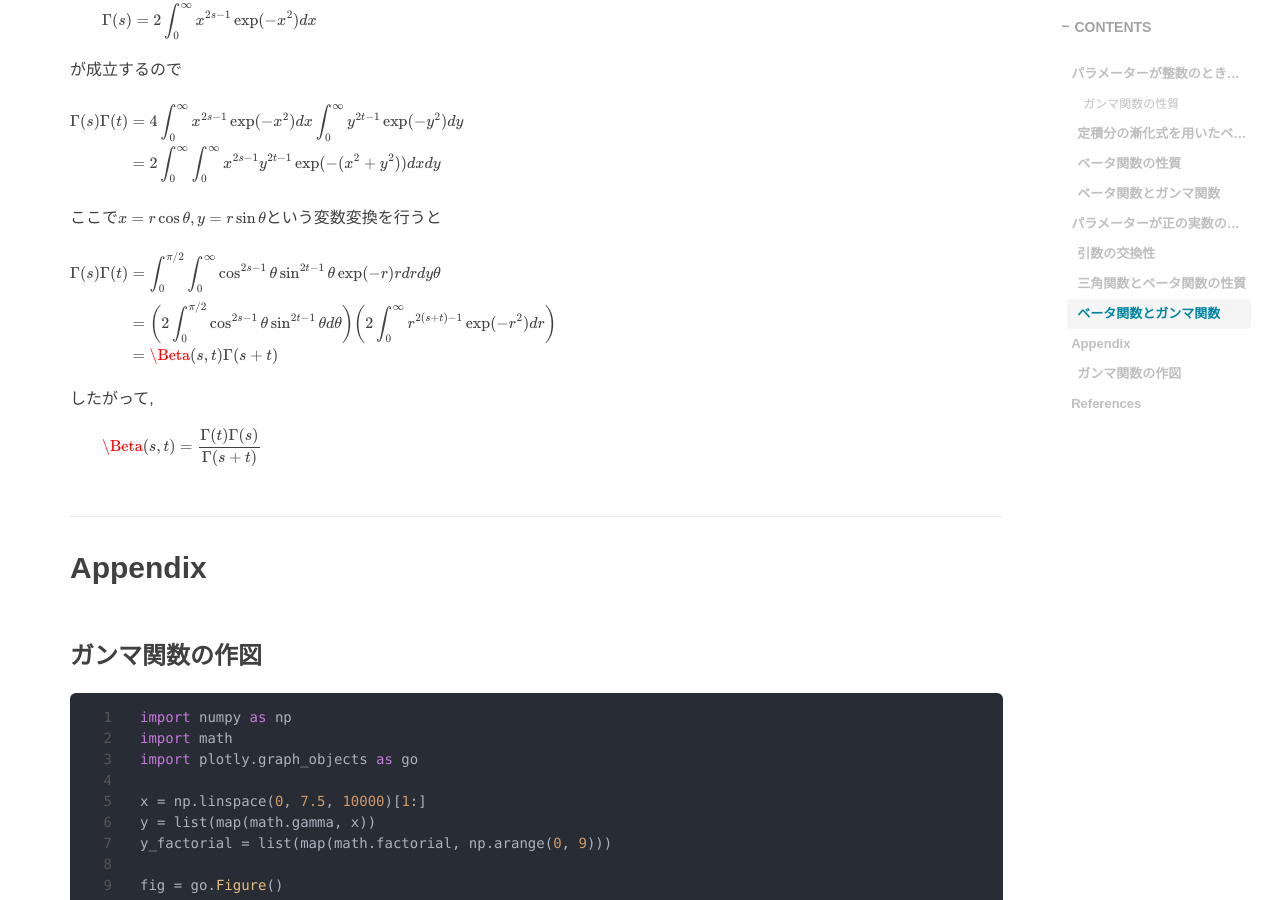
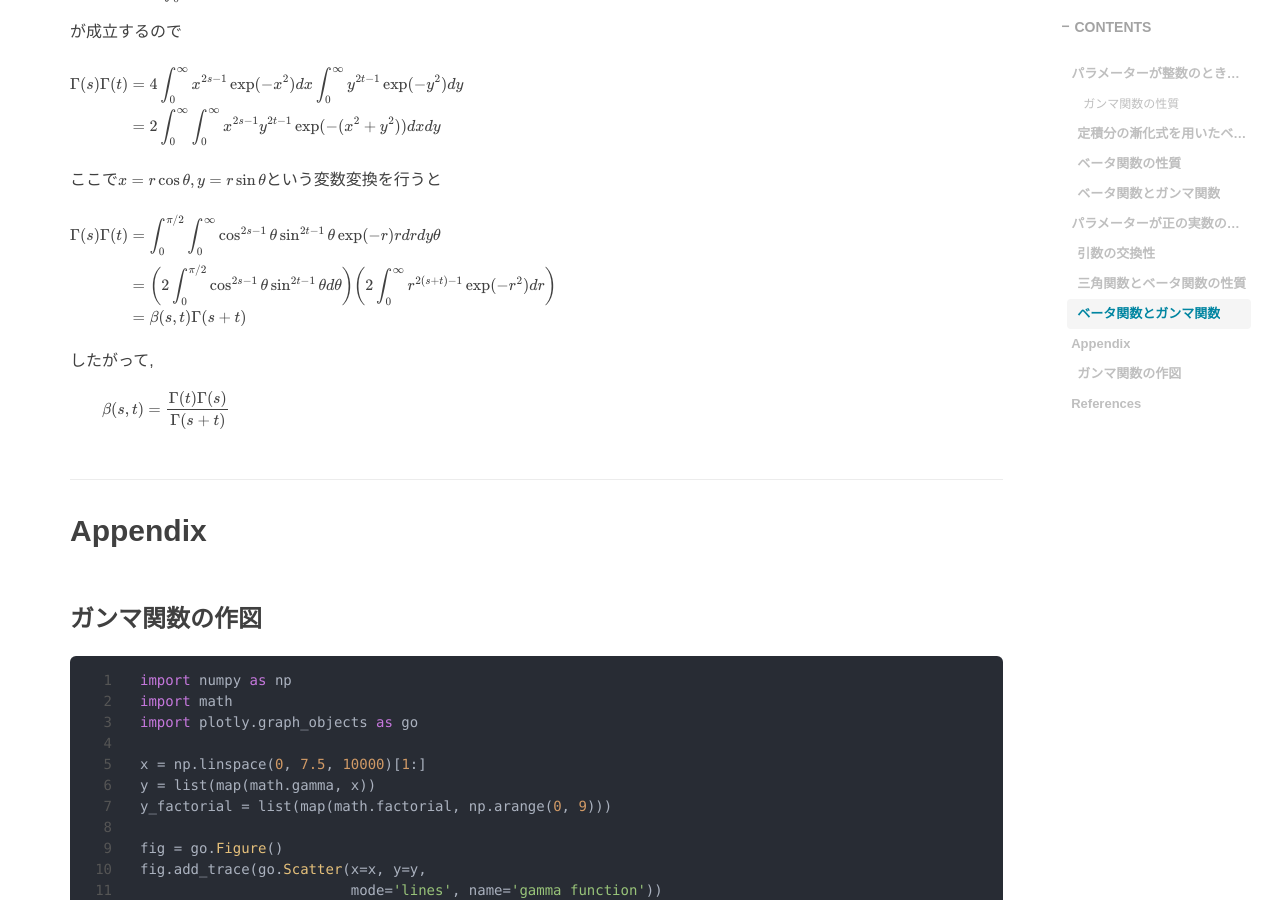
Before and after one commit to RyoNakagami/RyoNakagami.github.io, a Jekyll site: the page built from _posts/2021-01-30-integral-and-reccurrence-relation.md, in a window 1280 px wide and 900 px high, scrolled down 4955 px. Built offline with Jekyll 4.4.1, drawn with Linux system fonts in a browser that asks for light colours; comment, search, counter and statistics services are not loaded; some of the changed text lies outside the part shown.

Commit message:
FIX LATEX TYPOS

```diff
--- a/_posts/2021-01-30-integral-and-reccurrence-relation.md
+++ b/_posts/2021-01-30-integral-and-reccurrence-relation.md
@@ -16,7 +16,6 @@ tags:
 ---
 
 <div style='border-radius: 1em; border-style:solid; border-color:#D3D3D3; background-color:#F8F8F8'>
-https://ryonakagami.github.io/2021/04/21/variable-transformation/
 <p class="h4">&nbsp;&nbsp;Table of Contents</p>
 
 <!-- START doctoc generated TOC please keep comment here to allow auto update -->
@@ -279,7 +278,7 @@ $$
 \begin{align*}
 \Gamma(s)\Gamma(t) &= \int_0^{\pi/2}\int_0^\infty \cos^{2s-1}\theta \sin^{2t-1}\theta \exp(-r)rdrdy\theta\\[3pt]
                    &= \bigg(2\int^{\pi/2}_0\cos^{2s-1}\theta\sin^{2t-1}\theta d\theta\bigg)\bigg(2\int_0^\infty r^{2(s+t)-1}\exp(-r^2)dr\bigg)\\
-                   &= \Beta(s, t)\Gamma(s+t)
+                   &= \beta(s, t)\Gamma(s+t)
 \end{align*}
 $$
 </div>
@@ -287,7 +286,7 @@ $$
 したがって,
 
 $$
-\Beta(s, t)=\frac{\Gamma(t)\Gamma(s)}{\Gamma(s+t)}
+\beta(s, t)=\frac{\Gamma(t)\Gamma(s)}{\Gamma(s+t)}
 $$
 
 
```
Also changed, not shown: other parts of _posts/2021-01-30-integral-and-reccurrence-relation.md (+1 -1 lines).
